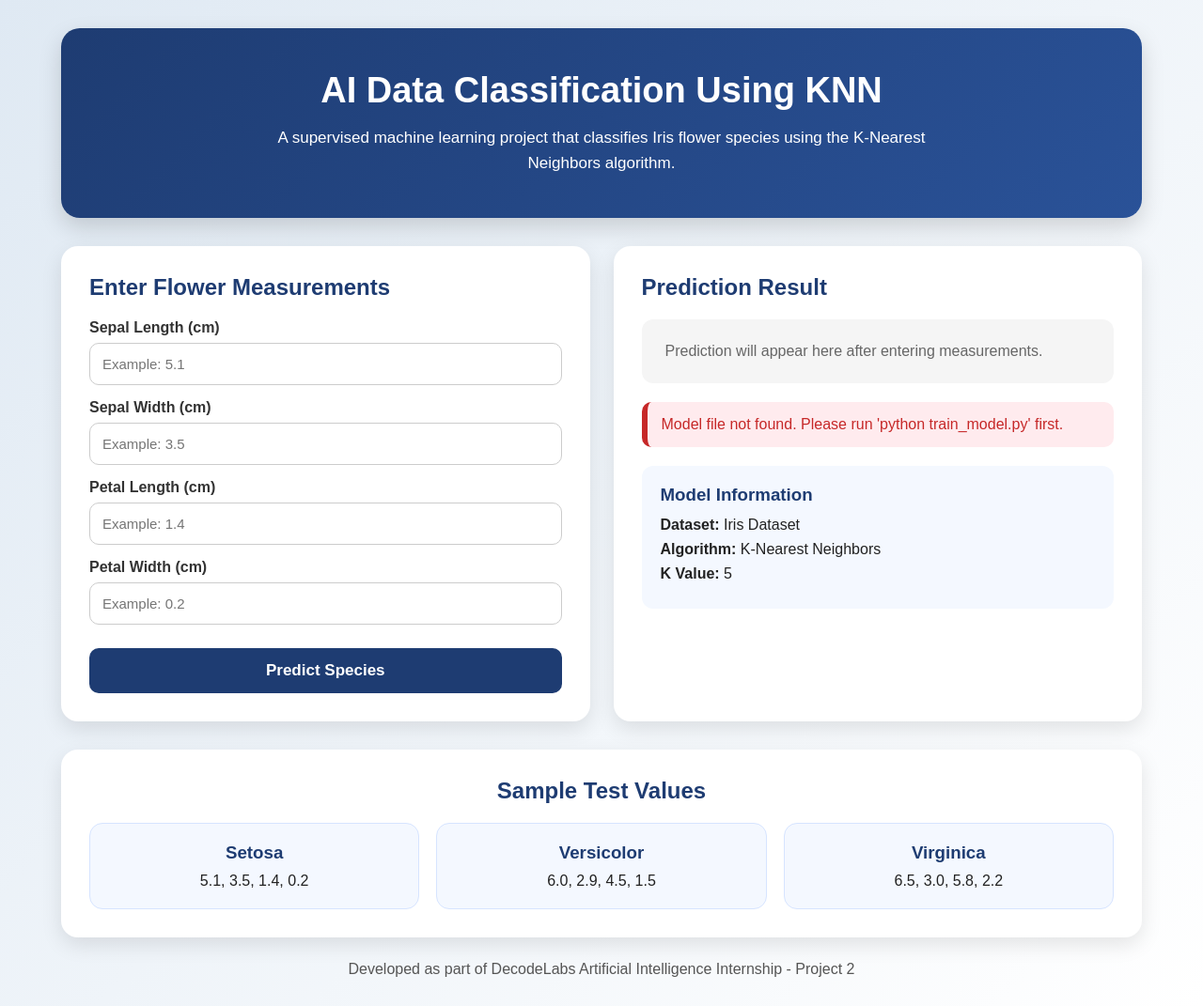
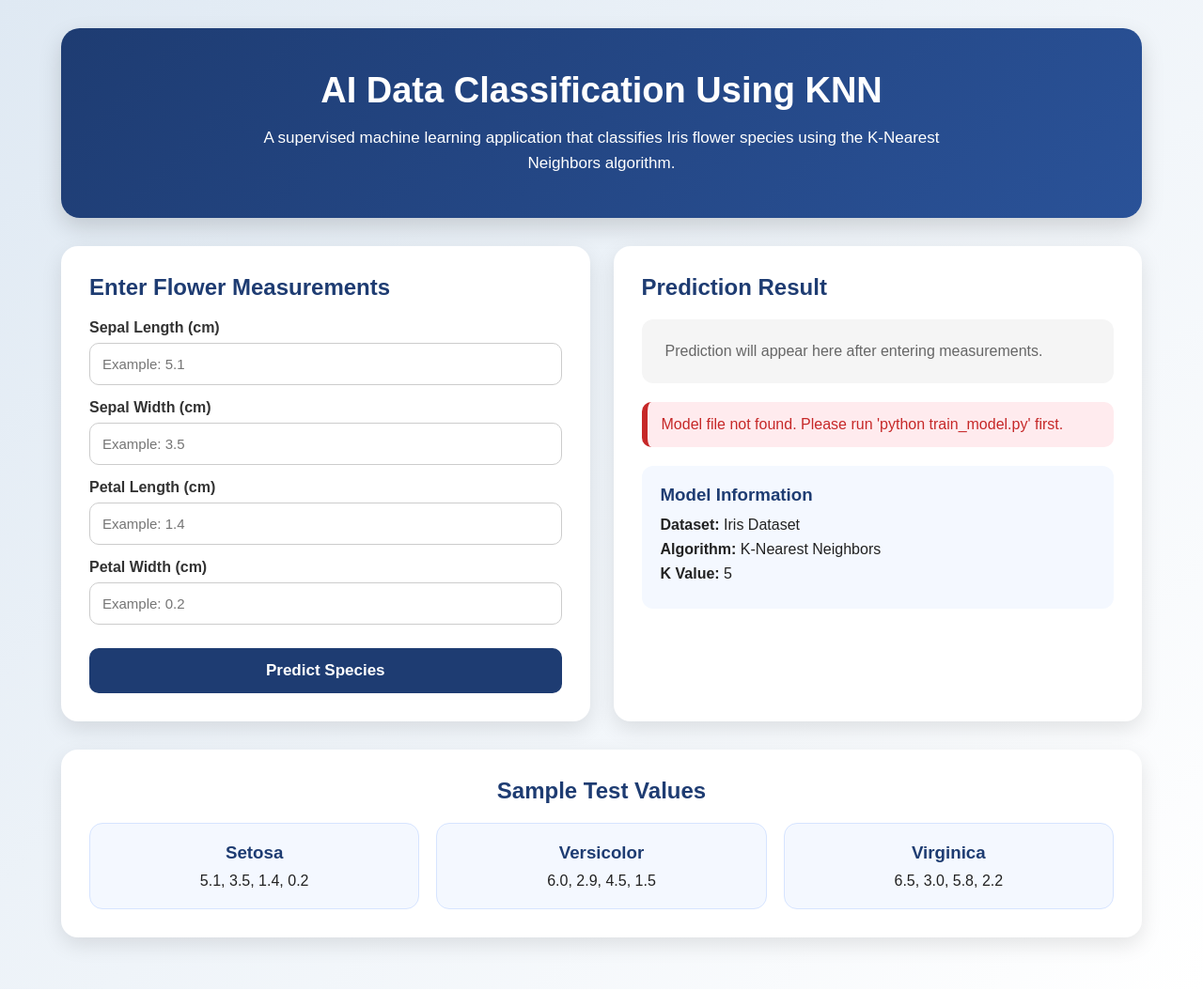
Before and after one commit to MAHESHISAGARIKA/AI-Data-Classification-Using-KNN, a Flask app: page / in a window 1280 px wide. Shown: the whole page at 94% size. Run offline with Flask 3, Linux system fonts and the light colour scheme.

Commit message:
Update final version

```diff
--- a/templates/index.html
+++ b/templates/index.html
@@ -14,7 +14,7 @@
         <div class="hero-section">
             <h1>AI Data Classification Using KNN</h1>
             <p>
-                A supervised machine learning project that classifies Iris flower species
+                A supervised machine learning application that classifies Iris flower species
                 using the K-Nearest Neighbors algorithm.
             </p>
         </div>
@@ -126,7 +126,6 @@
         </div>
 
         <footer>
-            <p>Developed as part of DecodeLabs Artificial Intelligence Internship - Project 2</p>
         </footer>
 
     </div>
```
